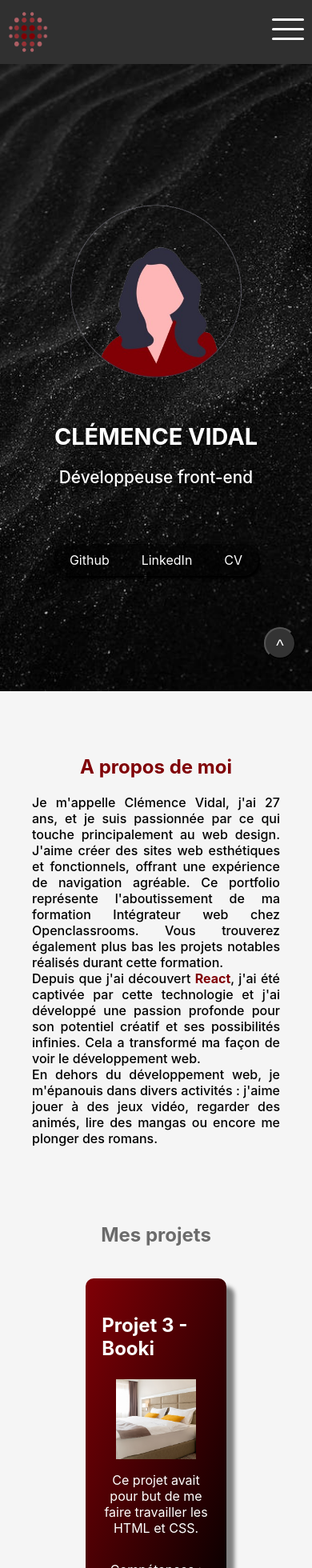
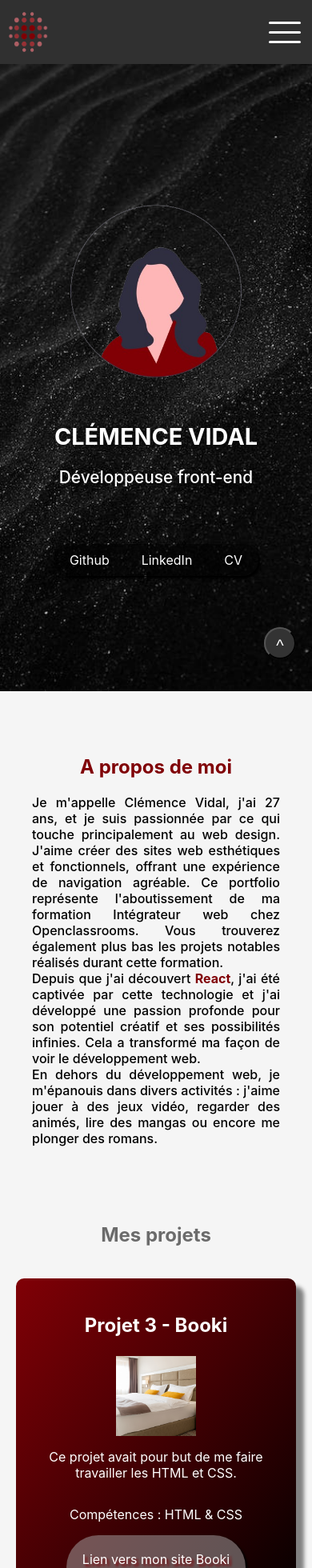
Before and after one commit to clemence-vidal/Portfolio, a React (Create React App) app: page / in a window 390 px wide. Shown: the top 1960 px of the page at 80% size. Built offline with nearby package versions, Linux system fonts and the light colour scheme.

Commit message:
projets responsive pour la version mobile

```diff
--- a/src/components/CardProject/cardProject.scss
+++ b/src/components/CardProject/cardProject.scss
@@ -23,6 +23,7 @@
         justify-content: space-around;
         h3 {
             font-size: 1.5em;
+            text-align: center;
         }
         p {
             font-size: 1em;
@@ -70,3 +71,10 @@
     }
 
 }
+
+@media screen and (min-width: 320px) and (max-width: 600px) {
+    .card-project {
+        height: auto;
+        width: auto;
+    }
+}
--- a/src/components/Header/header.scss
+++ b/src/components/Header/header.scss
@@ -78,7 +78,7 @@
         }
         .burger {
             display: block;
-            position: fixed;
+            margin-right: 20px;
             top: 1rem;
             right: 1rem;
             .burger-bar,
```
